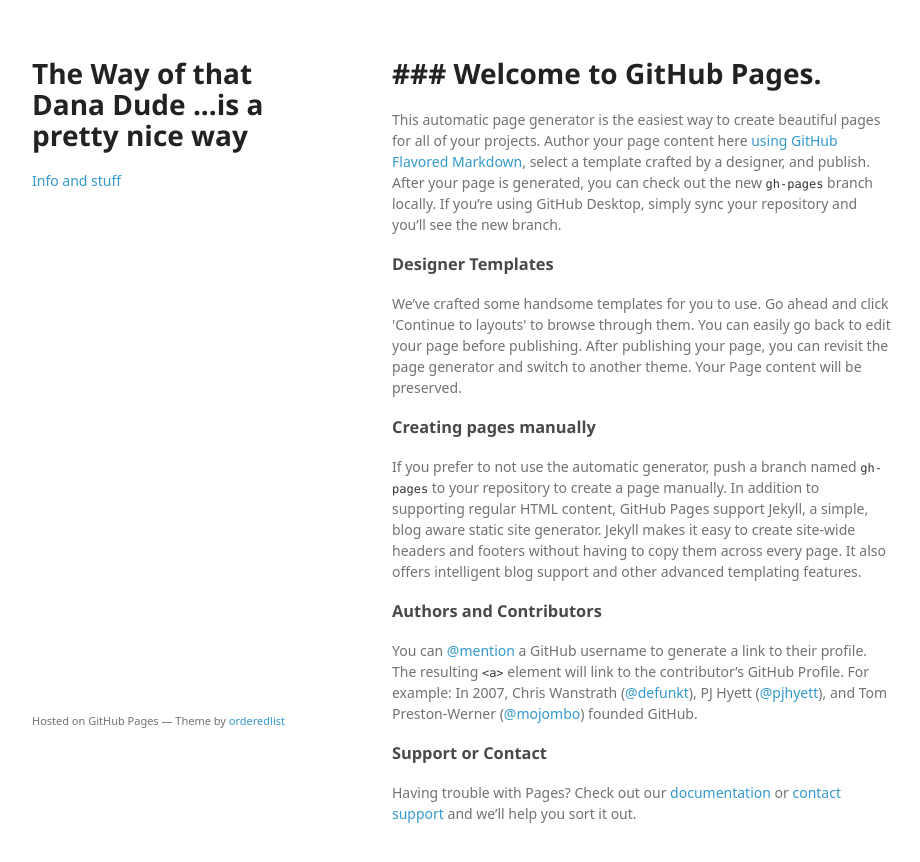
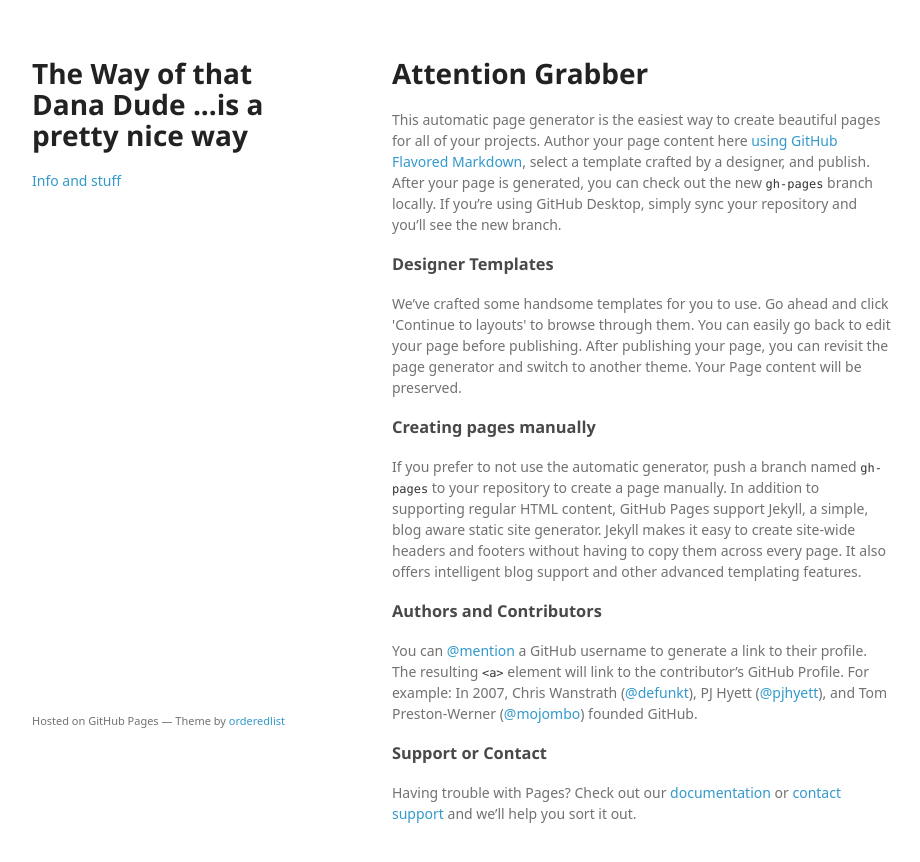
Before and after one commit to greatdana89/greatdana89.github.io, a plain HTML site: page index.html in a window 1280 px wide. Shown: the whole page, without its empty margins (178-1098 px from the left). Drawn offline with Linux system fonts and the light colour scheme; a web font is replaced by a local one.

Commit message:
change headline

```diff
--- a/index.html
+++ b/index.html
@@ -28,7 +28,7 @@
       </header>
       <section>
         <h1>
-<a id="Attention Grab" class="anchor" href="Attention Grabber" aria-hidden="true"><span aria-hidden="true" class="octicon octicon-link"></span></a>### Welcome to GitHub Pages.</h1>
+<a id="Attention Grab" class="anchor" href="Attention Grabber" aria-hidden="true"><span aria-hidden="true" class="octicon octicon-link"></span></a>Attention Grabber</h1>
 
 <p>This automatic page generator is the easiest way to create beautiful pages for all of your projects. Author your page content here <a href="https://guides.github.com/features/mastering-markdown/">using GitHub Flavored Markdown</a>, select a template crafted by a designer, and publish. After your page is generated, you can check out the new <code>gh-pages</code> branch locally. If you’re using GitHub Desktop, simply sync your repository and you’ll see the new branch.</p>
 
```
